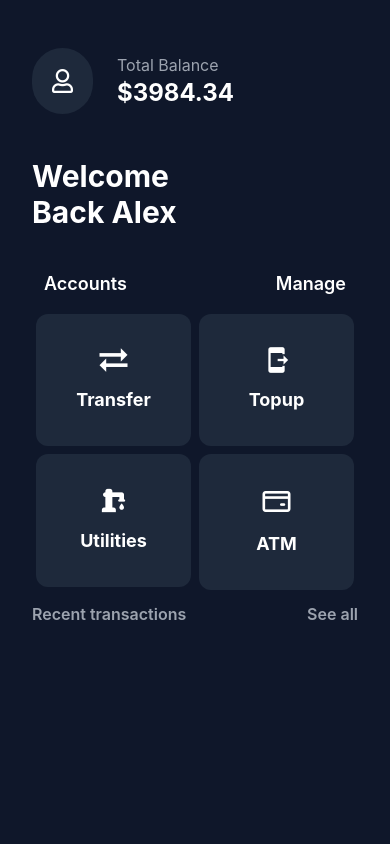
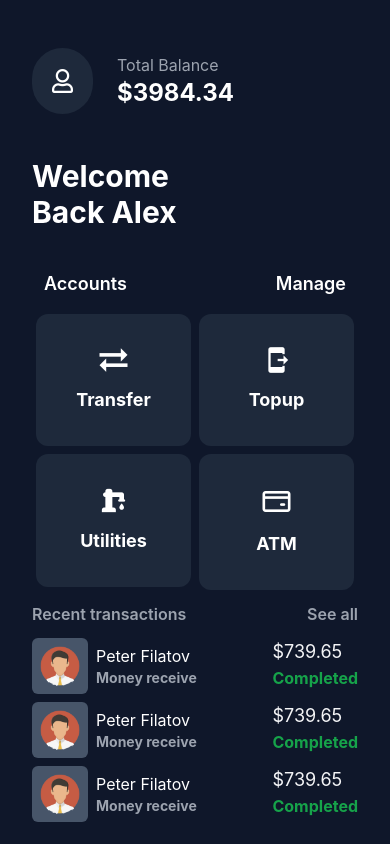
Before and after one commit to natibiruk08/mobile-banking-app, a React Native app: screen / in a window 390 px wide. Built offline with nearby package versions, Linux system fonts and the light colour scheme.

Commit message:
recent transactions

```diff
--- a/App.tsx
+++ b/App.tsx
@@ -2,6 +2,7 @@ import { StatusBar } from "expo-status-bar";
 import { Image, Text, TouchableOpacity, View } from "react-native";
 import Card from "./src/components/Card";
 import { FontAwesome5 } from "@expo/vector-icons";
+import Person from "./src/components/Person";
 
 export default function App() {
   return (
@@ -70,10 +71,23 @@ export default function App() {
       {/* Recent transactions */}
       <View>
         <View className="flex-row justify-between">
-          <Text className="text-gray-400 font-semibold text-base">
-            Recent transactions
-          </Text>
-          <Text className="text-gray-400 font-semibold text-base">See all</Text>
+          <TouchableOpacity>
+            <Text className="text-gray-400 font-semibold text-base">
+              Recent transactions
+            </Text>
+          </TouchableOpacity>
+          <TouchableOpacity>
+            <Text className="text-gray-400 font-semibold text-base">
+              See all
+            </Text>
+          </TouchableOpacity>
+        </View>
+
+        {/* People */}
+        <View className="pt-2">
+          <Person />
+          <Person />
+          <Person />
         </View>
       </View>
     </View>
--- /dev/null
+++ b/src/components/Person.tsx
@@ -0,0 +1,33 @@
+import { View, Text, Image, TouchableOpacity } from "react-native";
+import { FontAwesome5 } from "@expo/vector-icons";
+
+const Person = () => {
+  return (
+    <TouchableOpacity className="flex-row justify-between my-1">
+      {/* Avatar */}
+
+      <View className="flex-row gap-2 items-center">
+        <View className="bg-slate-600 p-2 rounded-md">
+          <Image
+            source={require("../../assets/user.png")}
+            className="h-10 w-10"
+          />
+        </View>
+        <View>
+          <Text className="text-white text-base">Peter Filatov</Text>
+          <Text className=" text-gray-400 font-bold text-sm">
+            Money receive
+          </Text>
+        </View>
+      </View>
+
+      {/* Amount */}
+      <View>
+        <Text className="text-gray-100 text-lg">$739.65</Text>
+        <Text className="text-green-600 font-bold text-base">Completed</Text>
+      </View>
+    </TouchableOpacity>
+  );
+};
+
+export default Person;
```
